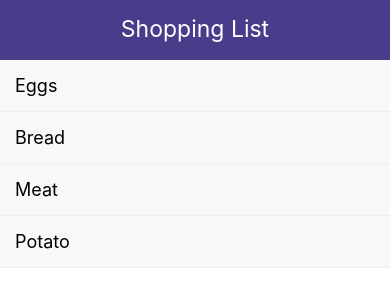
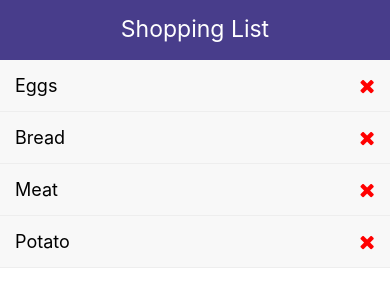
Before and after one commit to tamim36/shopping-list, a React Native app: screen / in a window 390 px wide. Shown: the top 300 px of the page. Built offline with nearby package versions, Linux system fonts and the light colour scheme.

Commit message:
icon and delete added

```diff
--- a/App.jsx
+++ b/App.jsx
@@ -11,12 +11,18 @@
     {id: 4, text: 'Potato'}
   ]);
 
+  const deleteItem = (id) => {
+    setItems(prevItems => {
+      return prevItems.filter(item => item.id != id)
+    });
+  }
+
   return (
     <View style={styles.container}>
       <Header />
       <FlatList
         data={items}
-        renderItem= {({item}) => <ListItem item={item} />} />
+        renderItem= {({item}) => <ListItem item={item} deleteItem={deleteItem} />} />
     </View>
 
   )
--- a/components/ListItem.jsx
+++ b/components/ListItem.jsx
@@ -1,11 +1,14 @@
-import { StyleSheet, Text, View, TouchableOpacity } from 'react-native'
-import React from 'react'
+import { StyleSheet, Text, View, TouchableOpacity } from 'react-native';
+import React from 'react';
+import Icon from 'react-native-vector-icons/FontAwesome';
 
-const ListItem = ({item}) => {
+const ListItem = ({item, deleteItem}) => {
   return (
     <TouchableOpacity style={styles.listItem}>
         <View style={styles.listItmeView} >
             <Text style={styles.listItemText} >{item.text}</Text>
+            <Icon name="times" size={20} color="#FF0000"
+                onPress={() => deleteItem(item.id)}/>
         </View>
     </TouchableOpacity>
   )
--- a/package.json
+++ b/package.json
@@ -11,7 +11,8 @@
   },
   "dependencies": {
     "react": "18.2.0",
-    "react-native": "0.73.6"
+    "react-native": "0.73.6",
+    "react-native-vector-icons": "^10.0.3"
   },
   "devDependencies": {
     "@babel/core": "^7.20.0",
@@ -22,6 +23,7 @@
     "@react-native/metro-config": "0.73.5",
     "@react-native/typescript-config": "0.73.1",
     "@types/react": "^18.2.6",
+    "@types/react-native-vector-icons": "^6.4.18",
     "@types/react-test-renderer": "^18.0.0",
     "babel-jest": "^29.6.3",
     "eslint": "^8.19.0",
```
Also changed, not shown: 2 other files (tests, documents, lock files or other folders).
